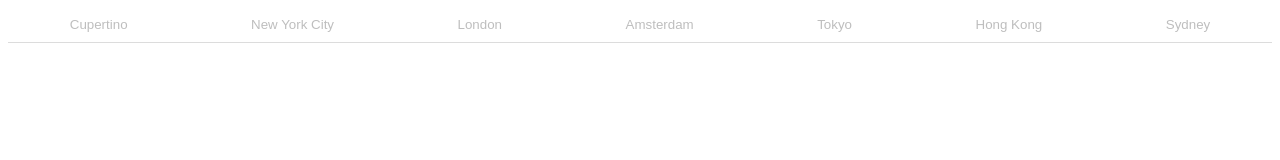
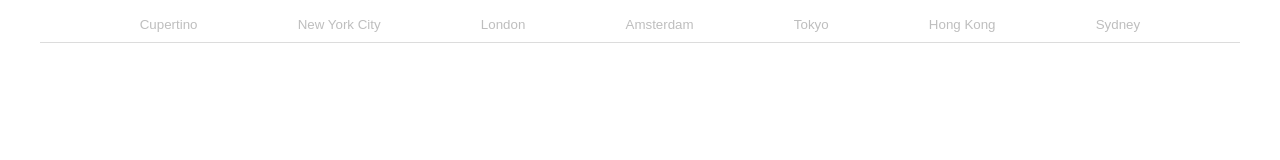
Before and after one commit to emily-u/city-nav, a plain HTML site: page city_nav/index.html in a window 1280 px wide. Drawn offline with Linux system fonts and the light colour scheme.

Commit message:
css changed

```diff
--- a/city_nav/style.css
+++ b/city_nav/style.css
@@ -10,6 +10,8 @@
 .container {
     position: relative;
     text-align: center;
+    width: 95%;
+    margin: auto;
 }
 
 .box {
@@ -18,6 +20,8 @@
     justify-content: space-around;
     position: relative;
     border-bottom: 1px var(--box-border) solid;
+    padding-left: 50px;
+    padding-right: 50px;
 }
 
 .item {
```
